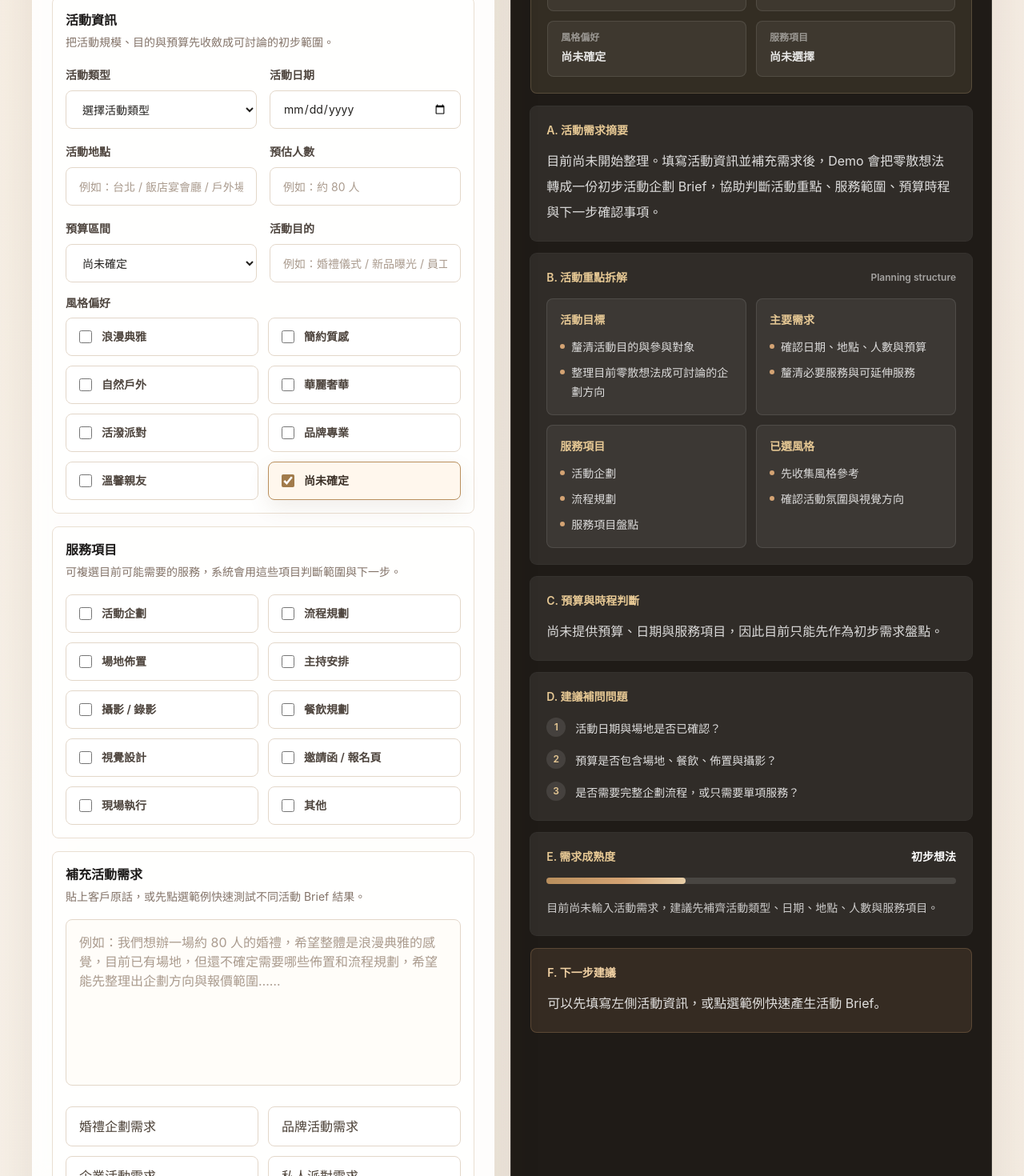
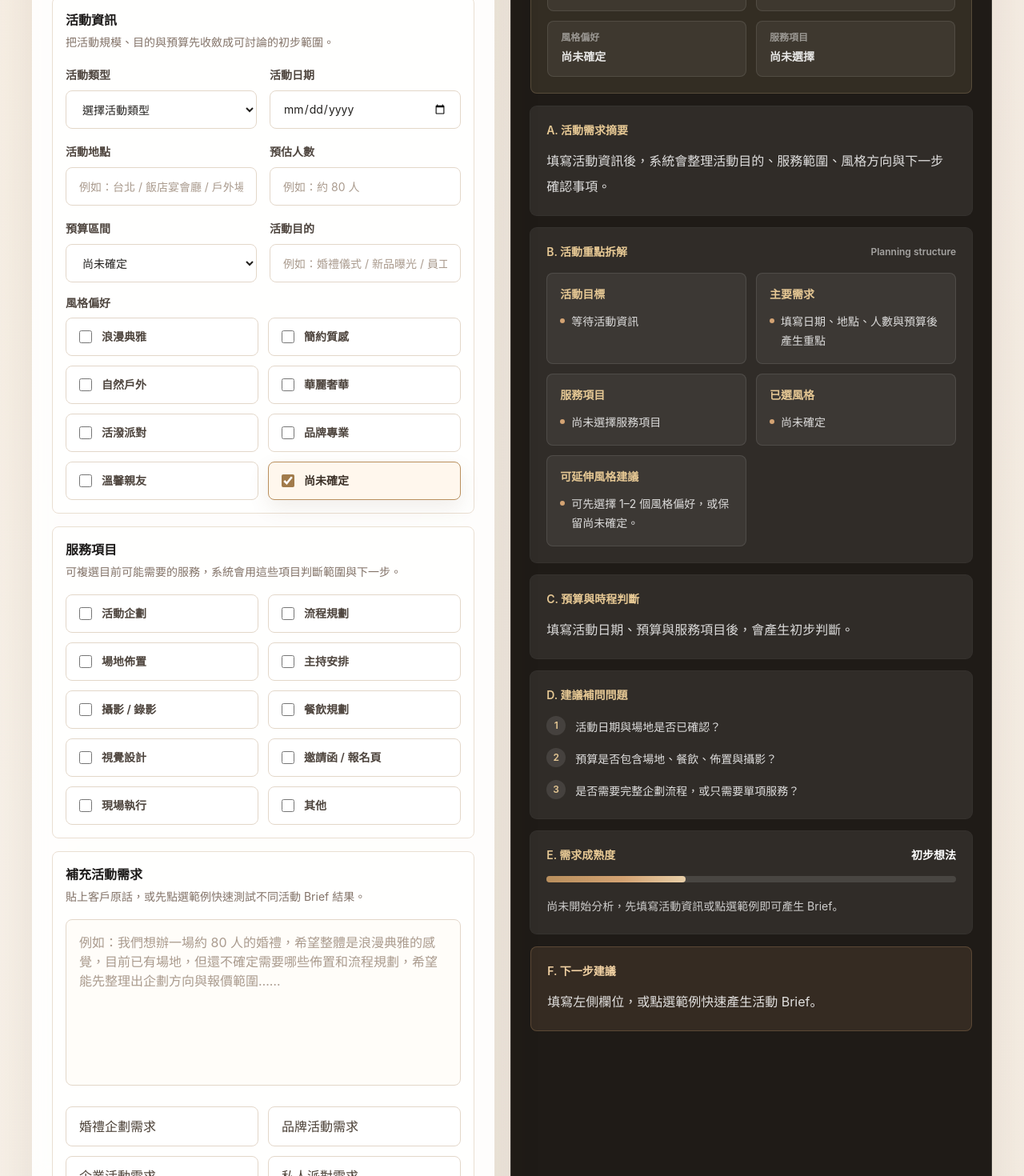
Before and after one commit to CiCK-IT/ai-brief-generator, a Next.js app: page / in a window 1280 px wide. Shown: the part 1934-3404 px from the top of the page at 80% size. Built offline with nearby package versions, Linux system fonts and the light colour scheme.

Commit message:
Polish event brief empty state

```diff
--- a/src/app/page.tsx
+++ b/src/app/page.tsx
@@ -312,18 +312,24 @@ const eventRules: EventRule[] = [
 
 const defaultResult: EventBriefResult = {
   summary:
-    "目前尚未開始整理。填寫活動資訊並補充需求後，Demo 會把零散想法轉成一份初步活動企劃 Brief，協助判斷活動重點、服務範圍、預算時程與下一步確認事項。",
+    "填寫活動資訊後，系統會整理活動目的、服務範圍、風格方向與下一步確認事項。",
   eventType: "等待活動資訊",
-  breakdown: fallbackBreakdown,
-  budgetTimelineAssessment: "尚未提供預算、日期與服務項目，因此目前只能先作為初步需求盤點。",
+  breakdown: {
+    goals: ["等待活動資訊"],
+    mainNeeds: ["填寫日期、地點、人數與預算後產生重點"],
+    services: ["尚未選擇服務項目"],
+    styleDirection: ["尚未確定"],
+    styleSuggestions: ["可先選擇 1–2 個風格偏好，或保留尚未確定。"],
+  },
+  budgetTimelineAssessment: "填寫活動日期、預算與服務項目後，會產生初步判斷。",
   followUpQuestions: [
     "活動日期與場地是否已確認？",
     "預算是否包含場地、餐飲、佈置與攝影？",
     "是否需要完整企劃流程，或只需要單項服務？",
   ],
   maturity: "初步想法",
-  maturityNote: "目前尚未輸入活動需求，建議先補齊活動類型、日期、地點、人數與服務項目。",
-  nextStep: "可以先填寫左側活動資訊，或點選範例快速產生活動 Brief。",
+  maturityNote: "尚未開始分析，先填寫活動資訊或點選範例即可產生 Brief。",
+  nextStep: "填寫左側欄位，或點選範例快速產生活動 Brief。",
 };
 
 const painPoints = [
@@ -401,7 +407,7 @@ function getGuestScaleText(guestCount: string) {
 }
 
 function cleanQuestionText(question: string) {
-  return question.replace(/^\s*(?:\d+[\s.、．)]*)+/u, "").trim();
+  return question.replace(/^\s*(?:[0-9０-９]+[\s.、．)]*)+/u, "").trim();
 }
 
 function findRuleByType(eventType: string) {
@@ -1209,7 +1215,7 @@ export default function Home() {
       <section id="brief-tool" className="relative mx-auto w-full max-w-7xl px-6 py-18 md:px-10 md:py-24">
         <SectionHeading
           eyebrow="Interactive Demo"
-          title="活動需求輸入區"
+          title="建立活動 Brief"
           description="填寫活動基本資訊與補充需求，系統會用前端規則模擬 AI，整理出活動企劃 Brief。"
         />
 
```
